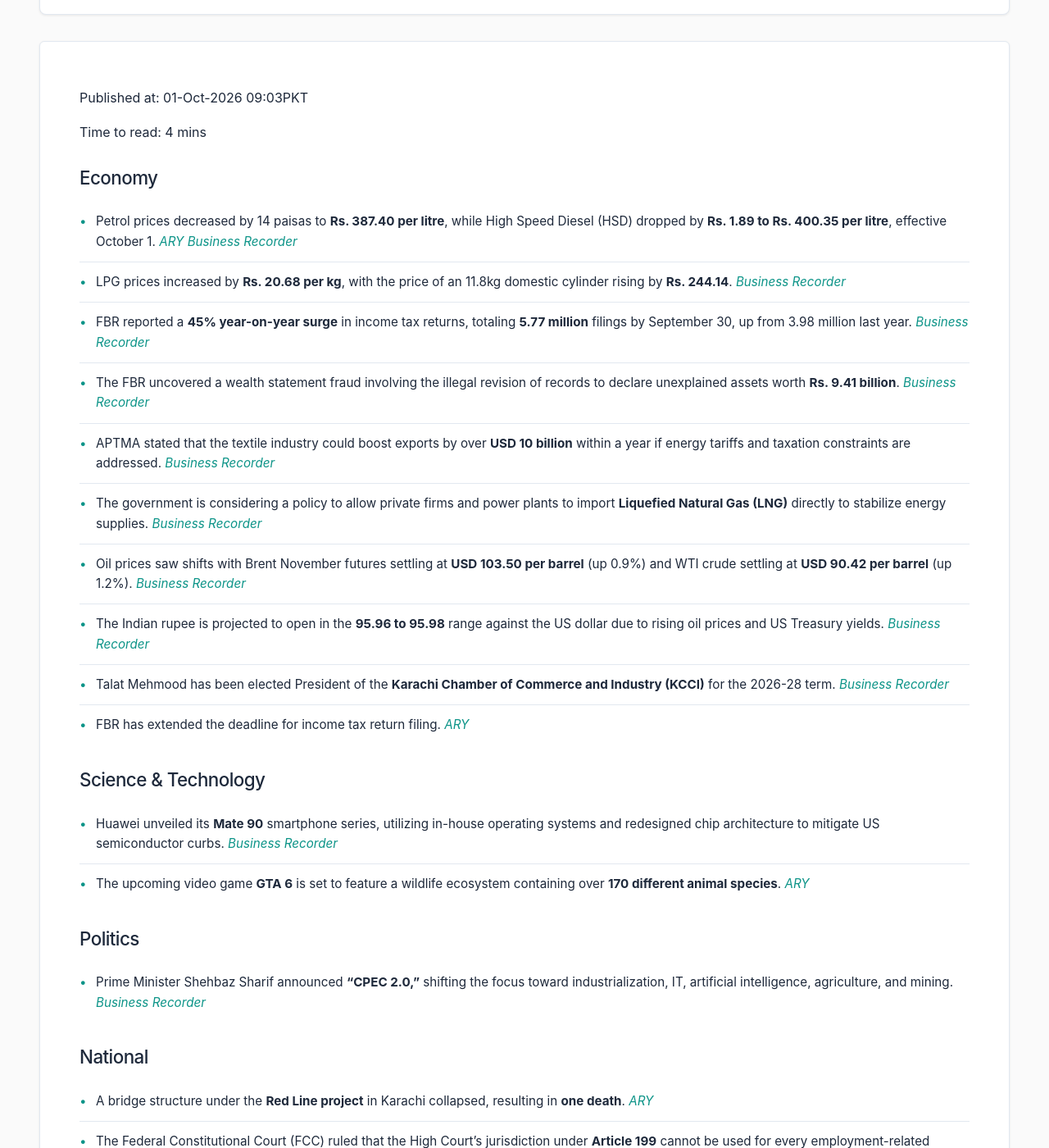
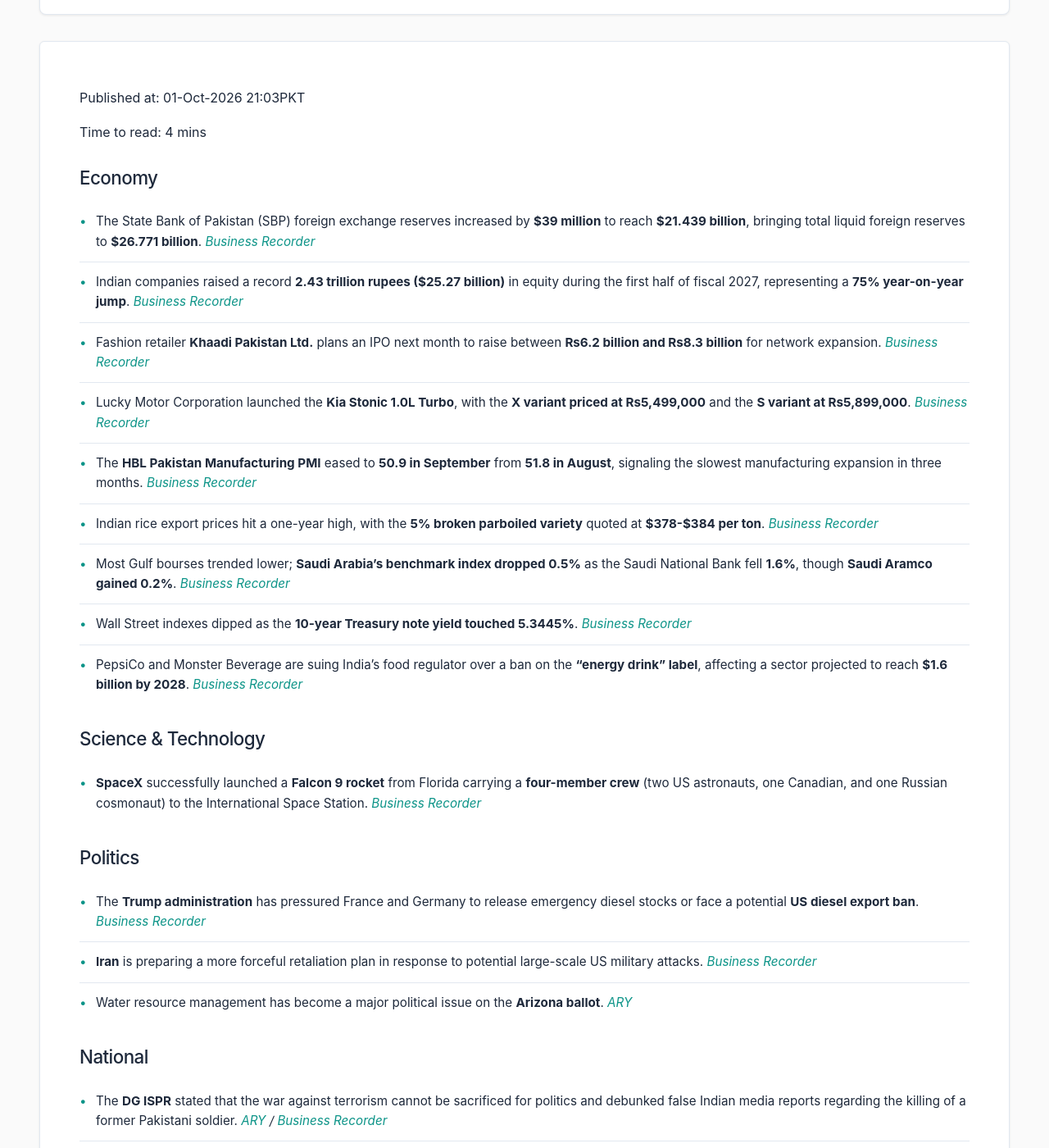
Before and after one commit to zsubzwary/news, a Jekyll site: the page built from en/index.md, in a window 1280 px wide and 1400 px high, scrolled down 209 px. Shown: the whole window at 82% size. Built offline with Jekyll 4.4.1, drawn with Linux system fonts in a browser that asks for light colours; some web fonts are replaced; comment, search, counter and statistics services are not loaded; some of the changed text lies outside the part shown.

Commit message:
DateTime; 2026-10-01T16:03:53.392Z

```diff
--- a/en/index.md
+++ b/en/index.md
@@ -4,41 +4,47 @@ title: Pakistan News Briefing
 lang: en
 ---
 
-Published at: 01-Oct-2026 09:03PKT
+Published at: 01-Oct-2026 21:03PKT
 
 Time to read: 4 mins
 
 ### Economy
-- Petrol prices decreased by 14 paisas to **Rs. 387.40 per litre**, while High Speed Diesel (HSD) dropped by **Rs. 1.89 to Rs. 400.35 per litre**, effective October 1. *[ARY](https://arynews.tv/petrol-price-cut-by-14-paisas-diesel-by-rs1-89-for-october-1)* *[Business Recorder](https://www.brecorder.com/news/40442095/petrol-price-reduced-by-14-paise-hsds-by-rs189)*
-- LPG prices increased by **Rs. 20.68 per kg**, with the price of an 11.8kg domestic cylinder rising by **Rs. 244.14**. *[Business Recorder](https://www.brecorder.com/news/40442092/lpg-price-hiked-by-rs2068)*
-- FBR reported a **45% year-on-year surge** in income tax returns, totaling **5.77 million** filings by September 30, up from 3.98 million last year. *[Business Recorder](https://www.brecorder.com/news/40442093/income-tax-returns-surge-45pc-yoy-to-5.77m-by-sept-30)*
-- The FBR uncovered a wealth statement fraud involving the illegal revision of records to declare unexplained assets worth **Rs. 9.41 billion**. *[Business Recorder](https://www.brecorder.com/news/40442090/fbr-busts-rs941bn-wealth-statement-fraud)*
-- APTMA stated that the textile industry could boost exports by over **USD 10 billion** within a year if energy tariffs and taxation constraints are addressed. *[Business Recorder](https://www.brecorder.com/news/40442089/aptma-calls-for-a-competitive-business-environment)*
-- The government is considering a policy to allow private firms and power plants to import **Liquefied Natural Gas (LNG)** directly to stabilize energy supplies. *[Business Recorder](https://www.brecorder.com/news/40442091/govt-considers-allowing-private-firms-to-directly-import-lng-report)*
-- Oil prices saw shifts with Brent November futures settling at **USD 103.50 per barrel** (up 0.9%) and WTI crude settling at **USD 90.42 per barrel** (up 1.2%). *[Business Recorder](https://www.brecorder.com/news/40442094/oil-prices-rise-by-about-usd1bbl)*
-- The Indian rupee is projected to open in the **95.96 to 95.98** range against the US dollar due to rising oil prices and US Treasury yields. *[Business Recorder](https://www.brecorder.com/news/40442122/indian-rupee-to-weaken-as-oil-us-yields-weigh-fading-fed-hike-bets-offer-no-relief)*
-- Talat Mehmood has been elected President of the **Karachi Chamber of Commerce and Industry (KCCI)** for the 2026-28 term. *[Business Recorder](https://www.brecorder.com/news/40442086/talat-mehmood-elected-kcci-president)*
-- FBR has extended the deadline for income tax return filing. *[ARY](https://arynews.tv/fbr-extends-income-tax-return-filing-deadline)*
+- The State Bank of Pakistan (SBP) foreign exchange reserves increased by **$39 million** to reach **$21.439 billion**, bringing total liquid foreign reserves to **$26.771 billion**. *[Business Recorder](https://www.brecorder.com/news/40442201/sbp-held-foreign-exchange-reserves-rise-39m-to-2144bn)*
+- Indian companies raised a record **2.43 trillion rupees ($25.27 billion)** in equity during the first half of fiscal 2027, representing a **75% year-on-year jump**. *[Business Recorder](https://www.brecorder.com/news/40442192/indian-firms-defy-stock-market-slump-with-record-25-billion-half-year-equity-fundraise)*
+- Fashion retailer **Khaadi Pakistan Ltd.** plans an IPO next month to raise between **Rs6.2 billion and Rs8.3 billion** for network expansion. *[Business Recorder](https://www.brecorder.com/news/40442196/fashion-brand-khaadi-plans-ipo-next-month-report)*
+- Lucky Motor Corporation launched the **Kia Stonic 1.0L Turbo**, with the **X variant priced at Rs5,499,000** and the **S variant at Rs5,899,000**. *[Business Recorder](https://www.brecorder.com/news/40442187/lucky-motor-opens-bookings-for-all-new-kia-stonic-turbo)*
+- The **HBL Pakistan Manufacturing PMI** eased to **50.9 in September** from **51.8 in August**, signaling the slowest manufacturing expansion in three months. *[Business Recorder](https://www.brecorder.com/news/40442189/hbl-pmi-weaker-new-orders-weigh-on-manufacturing-activity)*
+- Indian rice export prices hit a one-year high, with the **5% broken parboiled variety** quoted at **$378-$384 per ton**. *[Business Recorder](https://www.brecorder.com/news/40442186/asia-rice-indian-rice-export-prices-rise-to-over-one-year-high-on-firm-demand-production-concerns)*
+- Most Gulf bourses trended lower; **Saudi Arabia’s benchmark index dropped 0.5%** as the Saudi National Bank fell **1.6%**, though **Saudi Aramco gained 0.2%**. *[Business Recorder](https://www.brecorder.com/news/40442195/most-gulf-bourses-edge-lower-on-mixed-us-iran-cues)*
+- Wall Street indexes dipped as the **10-year Treasury note yield touched 5.3445%**. *[Business Recorder](https://www.brecorder.com/news/40442197/wall-street-dips-as-surging-treasury-yields-outweigh-software-gains)*
+- PepsiCo and Monster Beverage are suing India’s food regulator over a ban on the **"energy drink" label**, affecting a sector projected to reach **$1.6 billion by 2028**. *[Business Recorder](https://www.brecorder.com/news/40442200/pepsico-monster-challenge-india-energy-drink-label-ban-citing-business-impact)*
 
 ### Science & Technology
-- Huawei unveiled its **Mate 90** smartphone series, utilizing in-house operating systems and redesigned chip architecture to mitigate US semiconductor curbs. *[Business Recorder](https://www.brecorder.com/news/40442125/huawei-unveils-mate-90-phones-leans-on-homegrown-chip-design-to-offset-us-curbs)*
-- The upcoming video game **GTA 6** is set to feature a wildlife ecosystem containing over **170 different animal species**. *[ARY](https://arynews.tv/gta-6-will-feature-wildlife-ecosystem-with-over-170-animal-species)*
+- **SpaceX** successfully launched a **Falcon 9 rocket** from Florida carrying a **four-member crew** (two US astronauts, one Canadian, and one Russian cosmonaut) to the International Space Station. *[Business Recorder](https://www.brecorder.com/news/40442199/spacex-launches-13th-long-duration-astronaut-crew-to-international-space-station)*
 
 ### Politics
-- Prime Minister Shehbaz Sharif announced **"CPEC 2.0,"** shifting the focus toward industrialization, IT, artificial intelligence, agriculture, and mining. *[Business Recorder](https://www.brecorder.com/news/40442085/pakistan-china-entering-new-phase-of-cpec-pm)*
+- The **Trump administration** has pressured France and Germany to release emergency diesel stocks or face a potential **US diesel export ban**. *[Business Recorder](https://www.brecorder.com/news/40442182/us-tells-france-and-germany-to-release-diesel-stocks-or-face-us-export-ban-sources-say)*
+- **Iran** is preparing a more forceful retaliation plan in response to potential large-scale US military attacks. *[Business Recorder](https://www.brecorder.com/news/40442180/iran-readies-harder-retaliation-if-attacked-as-diplomacy-faces-long-odds)*
+- Water resource management has become a major political issue on the **Arizona ballot**. *[ARY](https://arynews.tv/water-wars-come-to-the-ballot-box-in-arizona)*
 
 ### National
-- A bridge structure under the **Red Line project** in Karachi collapsed, resulting in **one death**. *[ARY](https://arynews.tv/red-line-project-bridge-structure-collapses-in-karachi-one-killed)*
-- The Federal Constitutional Court (FCC) ruled that the High Court's jurisdiction under **Article 199** cannot be used for every employment-related dispute. *[Business Recorder](https://www.brecorder.com/news/40442088/every-employment-related-dispute-hcs-jurisdiction-under-article-199-not-available-fcc)*
+- The **DG ISPR** stated that the war against terrorism cannot be sacrificed for politics and debunked false Indian media reports regarding the killing of a former Pakistani soldier. *[ARY](https://arynews.tv/war-against-terrorism-cannot-be-sacrificed-for-anyones-politics-says-dg-ispr) / [Business Recorder](https://www.brecorder.com/news/40442183/dg-ispr-debunks-indian-media-claim-of-ex-pakistan-army-official-s-killing)*
+- A court has granted bail to **three suspects** involved in the **Ayat Noor case**. *[ARY](https://arynews.tv/ayat-noor-case-court-grants-bail-to-three-suspects)*
+- The **National Library of Pakistan** has launched a new lecture series specifically for **CSS aspirants**. *[ARY](https://arynews.tv/national-library-pakistan-launches-lecture-series-for-css-aspirants)*
 
 ### International
-- An emergency landing of a **flydubai** flight in Saudi Arabia occurred after a pilot allegedly attempted to crash the plane, causing a sudden altitude drop of **17,000 feet** in one minute; Israeli PM Netanyahu stated investigations are underway to identify accomplices. *[ARY](https://arynews.tv/israel-claims-passengers-overcame-pilot-who-tried-to-crash-flydubai-flight) [Business Recorder](https://www.brecorder.com/news/40442126/netanyahu-says-israel-will-get-to-the-root-of-co-pilot-in-foiled-bid-to-crash-flydubai-flight) [Business Recorder](https://www.brecorder.com/news/40442084/israel-pm-says-pilot-of-rerouted-flight-tried-to-crash-flydubai-plane)*
-- The **US-led coalition** has officially ended its military mission in Iraq after more than two decades. *[Business Recorder](https://www.brecorder.com/news/40442096/us-led-coalition-ends-mission-in-iraq)*
-- Iran reported receiving a response from the US regarding a recent proposal as Washington begins its withdrawal from Iraq. *[ARY](https://arynews.tv/iran-says-it-receives-us-response-to-latest-proposal-as-washington-pulls-out-of-iraq)*
-- New Zealand’s Parliament has been dissolved ahead of the national election scheduled for **November 7**. *[Business Recorder](https://www.brecorder.com/news/40442127/new-zealand-parliament-dissolved-ahead-of-tight-november-vote)*
-- Indian opposition parties have called for protests following allegations of impropriety in large-scale voter roll revisions. *[Business Recorder](https://www.brecorder.com/news/40442087/india-opposition-parties-call-for-protests-over-vote-theft)*
-- Canada reported having evidence regarding potential security threats originating from India. *[ARY](https://arynews.tv/carney-says-canada-has-some-evidence-on-india-security-threat-cannot-guarantee-no-further-crimes-on-canadian-soil)*
-- Pakistan stated that recent allegations made by the Taliban reflect the group's failure to manage its own internal issues. *[ARY](https://arynews.tv/pakistan-says-talibans-allegations-reflect-failure-to-address-internal-problems)*
+- An avalanche at the **7,126-meter Himlung Himal** in Nepal killed at least **15 workers**, with **one person still missing**. *[ARY](https://arynews.tv/avalanche-kills-15-nepali-workers-preparing-himalayan-mountain-camp-for-climbers) / [Business Recorder](https://www.brecorder.com/news/40442188/avalanche-kills-15-nepali-workers-preparing-himalayan-mountain-camp-for-climbers)*
+- Israeli officials are investigating a **flydubai flight (FZ1073)** incident where a co-pilot allegedly attempted to crash the plane en route to Tel Aviv. *[Business Recorder](https://www.brecorder.com/news/40442184/israel-vows-to-get-to-root-of-flydubai-attack-no-motive-yet-determined)*
+- An alleged gang rape at **Cornell University** has triggered calls to revise sexual assault laws in New York. *[ARY](https://arynews.tv/alleged-cornell-gang-rape-prompts-calls-to-revise-new-york-sexual-assault-laws)*
 
 ### Sports
-- Pakistan defeated India **3–0** to advance to the semi-finals of the **Asian Games volleyball** tournament. *[ARY](https://arynews.tv/pakistan-beat-india-to-reach-asian-games-volleyball-semi-finals)*
+- **Pakistan defeated India 3-0** (25-19, 25-23) in the Asian Games men's volleyball quarter-finals to reach the semi-finals. *[Business Recorder](https://www.brecorder.com/news/40442193/pakistan-beat-india-3-0-to-reach-asian-games-volleyball-semi-finals)*
+- **India edged Pakistan 4-3** in the Asian Games men's hockey semi-final. *[Business Recorder](https://www.brecorder.com/news/40442181/india-edge-past-pakistan-4-3-in-asian-games-hockey-semi-final)*
+- The **ICC** announced new playing conditions that include a **five-run penalty** for batters found wasting time three or more times. *[ARY](https://arynews.tv/icc-includes-penalties-in-new-playing-conditions) / [Business Recorder](https://www.brecorder.com/news/40442198/icc-announces-five-run-penalty-for-batters-wasting-time)*
+- **England** named a 16-man squad for the ODI tri-series in Pakistan, featuring returning players **Adil Rashid and Sam Curran**. *[Business Recorder](https://www.brecorder.com/news/40442190/rashid-curran-return-as-england-call-up-uncapped-trio-for-pakistan-odi-tri-series)*
+- The **Desert Vipers** have bolstered their squad with the signings of **Babar, Fakhar, and Naseem**. *[ARY](https://arynews.tv/desert-vipers-bolster-squad-with-babar-fakhar-and-naseem-signings)*
+- The Turkish Football Federation has suspended **448 club officials**, including Trabzonspor President Ertugrul Dogan, in a major betting investigation. *[Business Recorder](https://www.brecorder.com/news/40442191/turkiye-suspends-448-club-officials-in-betting-probe)*
+- **Caitlin Clark** delivered a historic performance in a game 2 thriller for the Fever. *[ARY](https://arynews.tv/caitlin-clark-goes-historic-as-fever-force-game-2-thriller)*
+
+### Health
+- Pakistan has officially launched the **National Mental Health Policy 2026-2035**. *[ARY](https://arynews.tv/pakistan-launches-national-mental-health-policy-2026-2035)*
```
